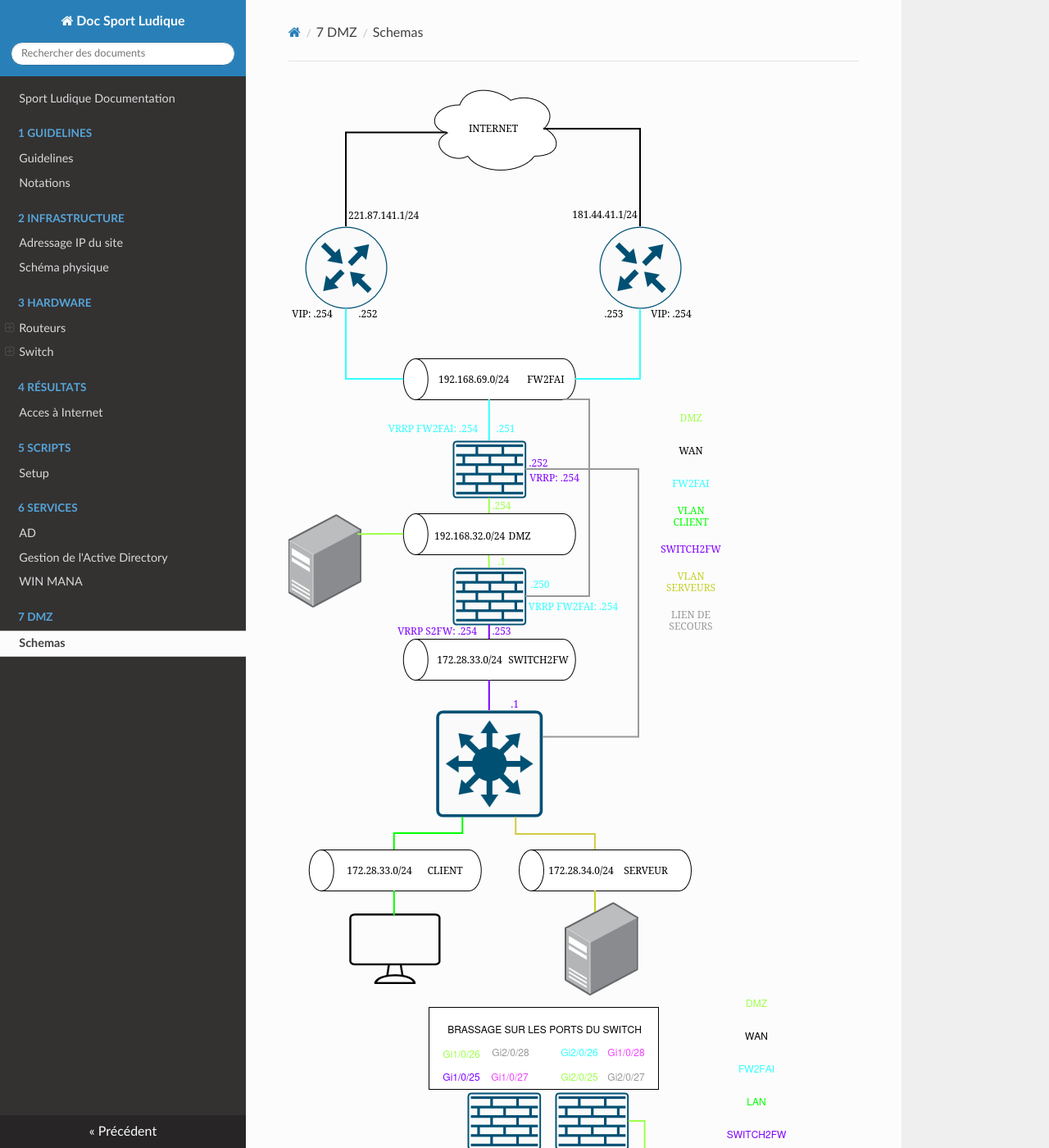
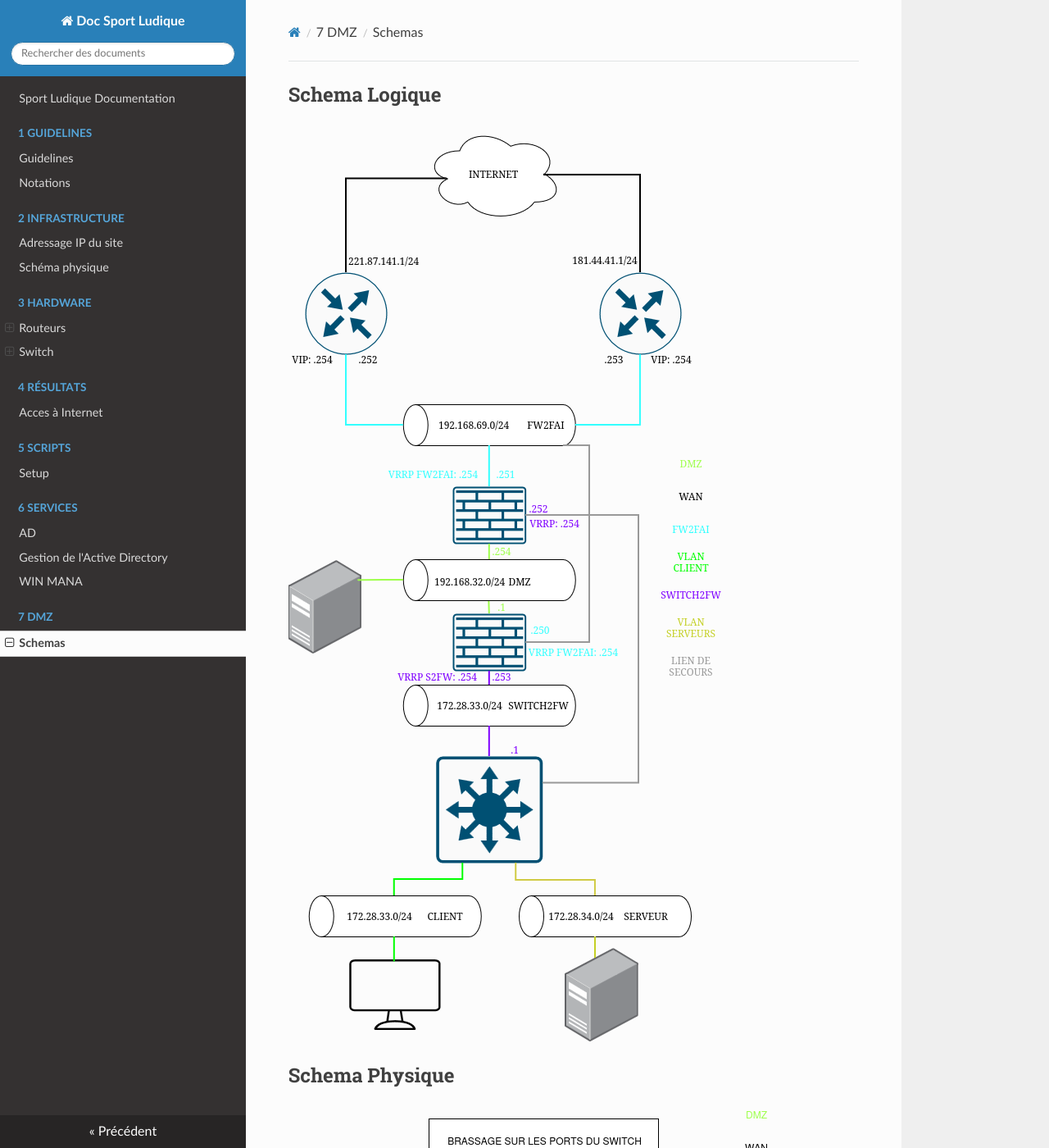
Before and after one commit to DSISportLudique/SportLudique2Doc, an MkDocs documentation site: the page built from docs/7 - DMZ/schemas.md, in a window 1280 px wide and 1400 px high. Shown: the whole window at 82% size. Built offline with MkDocs 1.6.1, drawn with Linux system fonts in a browser that asks for light colours; nearby versions of some CDN libraries.

Commit message:
last fixes

```diff
--- a/docs/7 - DMZ/schemas.md
+++ b/docs/7 - DMZ/schemas.md
@@ -1,2 +1,5 @@
+## Schema Logique
 ![Schema Logique](../assets/SchemaLogDMZ.drawio.png)
+
+## Schema Physique
 ![Schema Physique](../assets/SchemaPhyDMZ.drawio.png)
```
